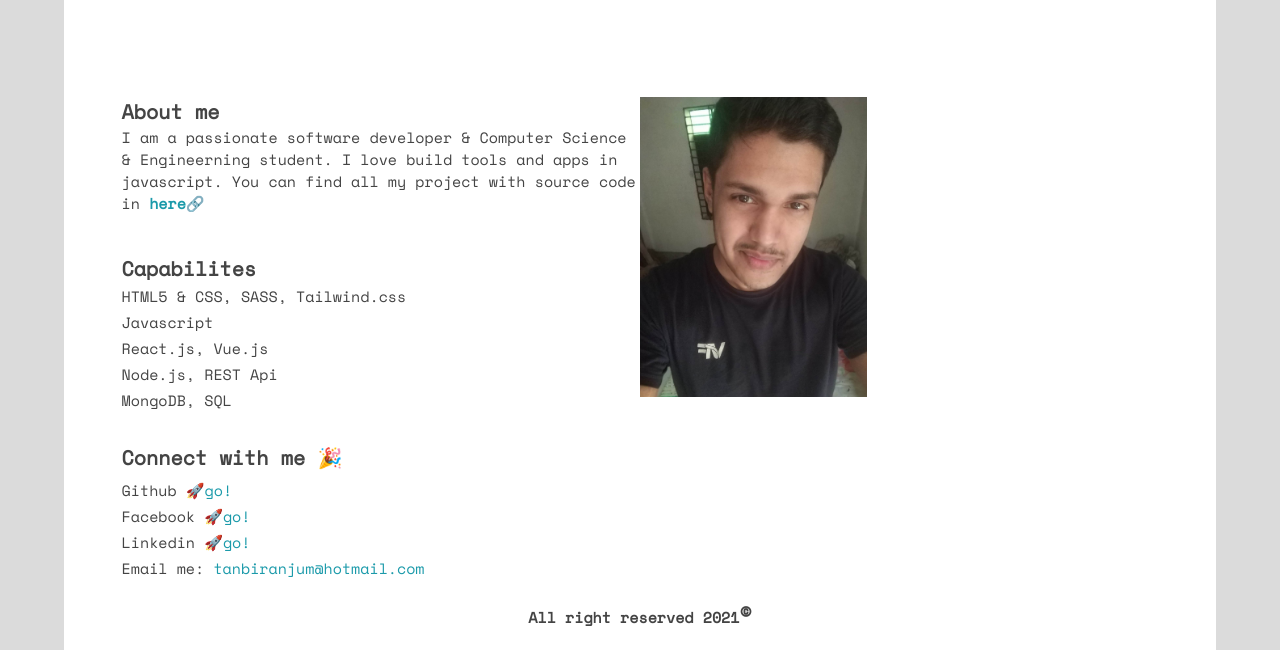
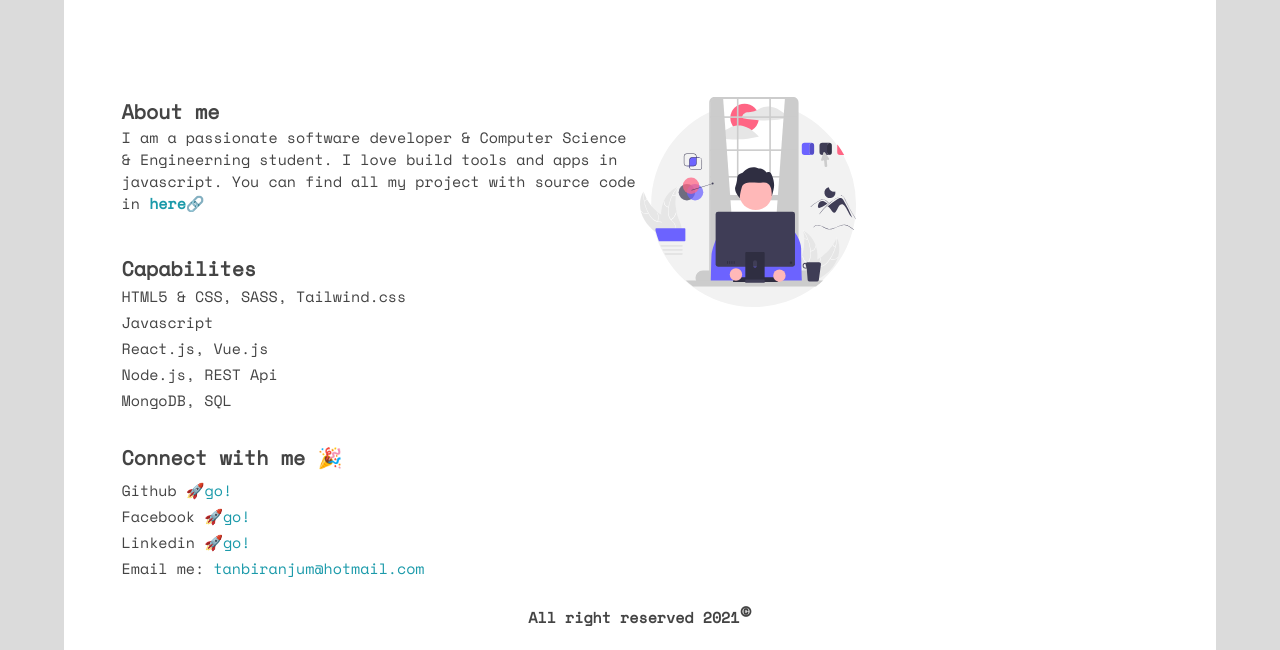
Before and after one commit to tanbiranjum/tanbiranjum, a plain HTML site: page index.html in a window 1280 px wide. Shown: the part 179-829 px from the top of the page. Drawn offline with nearby package versions, Linux system fonts and the light colour scheme.

Commit message:
changed to svg

```diff
--- a/index.html
+++ b/index.html
@@ -45,7 +45,7 @@
           </div>
           <div class="info__col info__col--2">
             <div class="info-wrap">
-              <img src="./me.jpg" alt="my image" class="info-wrap__img" />
+              <img src="./undraw_designer.svg" alt="my image" class="info-wrap__img" />
             </div>
           </div>
         </section>
--- a/styles.css
+++ b/styles.css
@@ -142,7 +142,7 @@ body {
 
 .info-wrap__img {
   position: absolute;
-  height: 100%;
+  height: 70%;
 }
 
 .contact {
```
Also changed, not shown: me.jpg (deleted), undraw_designer.svg (added).
